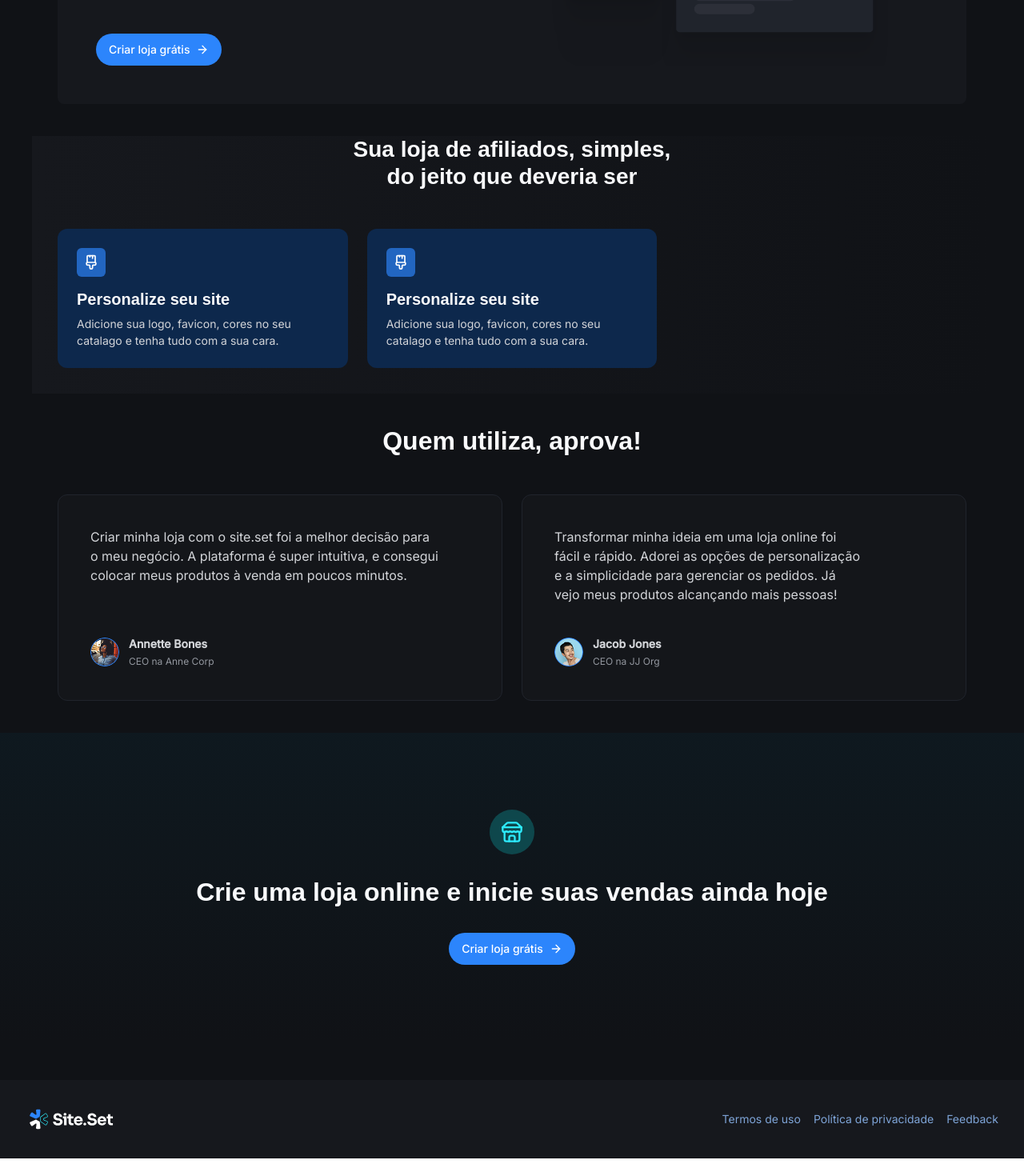
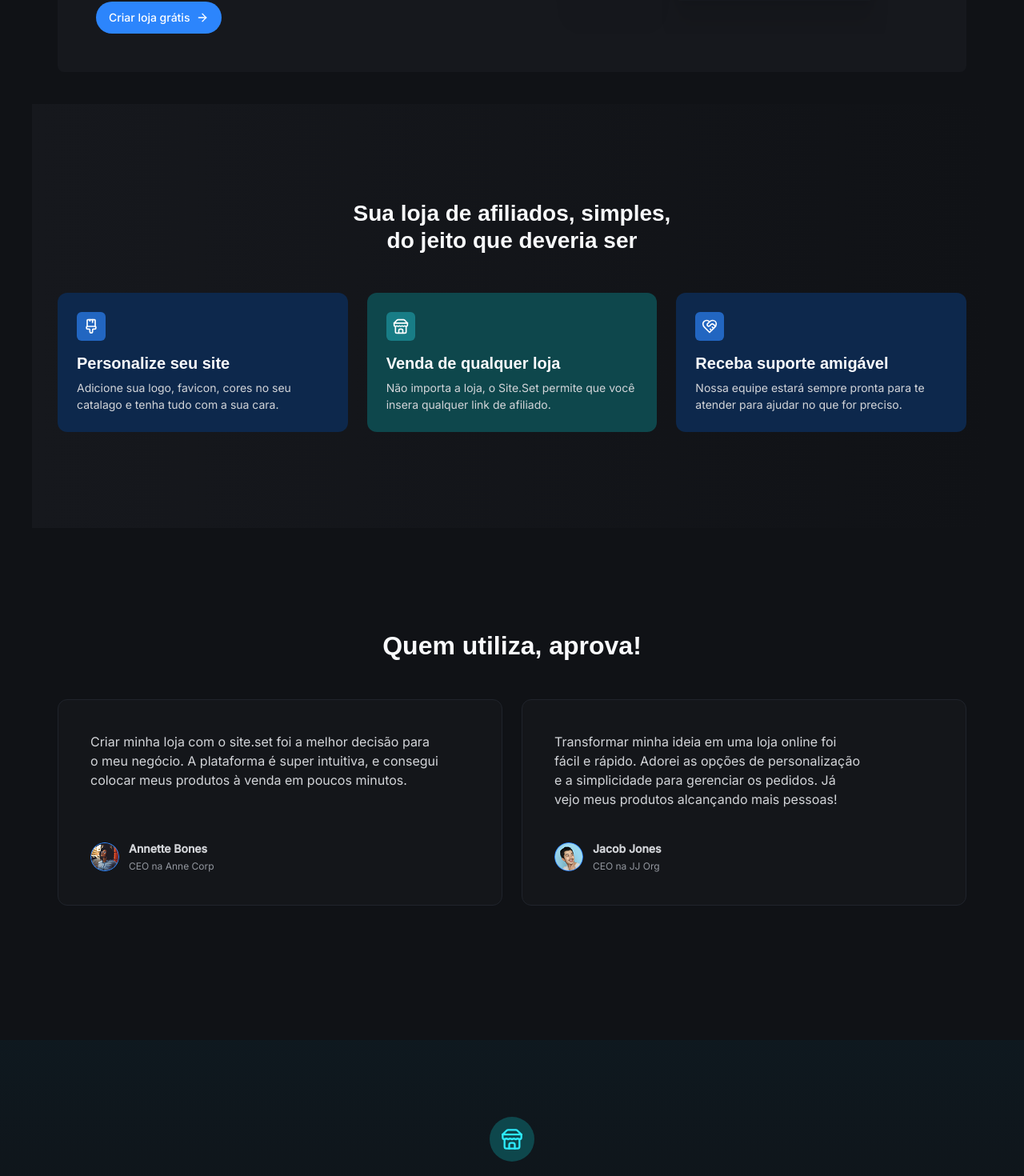
Before and after one commit to lucasBatistaa/rocketseat-nextjs, a Next.js app: page / in a window 1280 px wide. Shown: the part 1240-2710 px from the top of the page at 80% size. Before the commit the page ends 2688 px from the top, so only its background shows below. Built offline with nearby package versions, Linux system fonts and the light colour scheme; a web font is replaced by a local one.

Commit message:
fix: fixed styles of components

```diff
--- a/src/components/customer-story-section/customer-story-section.tsx
+++ b/src/components/customer-story-section/customer-story-section.tsx
@@ -22,7 +22,7 @@ const customerStories = [
 
 export function CustomerStorySection() {
     return (
-        <section className="container py-8 md:py-10">
+        <section className="container py-20 md:pt-32 md:pb-[168px]">
             <div className="flex flex-col items-center gap-8 md:gap-12">
                 <h2 className={`font-sans text-heading-md md:text-heading-xl text-gray-100`}>
                     Quem utiliza, aprova!
--- a/src/components/footer/footer.tsx
+++ b/src/components/footer/footer.tsx
@@ -4,11 +4,11 @@ import { Logo } from "../logo";
 export function Footer() {
     return (
         <footer className="bg-gray-500">
-            <div className="mx-auto max-w-7xl px-4 sm:px-6 lg:px-8">
-                <div className="flex justify-between md:flex-row gap-8 py-8">
+            <div className="mx-auto max-w-7xl px-6 md:px-[200px] py-8">
+                <div className="flex items-start md:items-center justify-between md:flex-row gap-8">
                     <Logo />
 
-                    <nav className="flex flex-col md:flex-row items-center gap-4 text-sm text-blue-100">
+                    <nav className="flex flex-col md:flex-row  gap-3 md:gap-6 text-sm text-blue-100">
                         <Link href='/termos-de-uso' className="hover:text-blue-200">Termos de uso</Link>
                         <Link href='/politica-de-privacidade' className="hover:text-blue-200">Política de privacidade</Link>
                         <Link href='/feedback' className="hover:text-blue-200">Feedback</Link>
--- a/src/components/header/header.tsx
+++ b/src/components/header/header.tsx
@@ -7,8 +7,8 @@ import { ActiveLink } from "../active-link";
 export function Header() {
     return (
         <header className="fixed top-0 z-50 w-full border-b border-white/10 bg-background/95 backdrop-blur supports-[backdrop-filters]:bg-background/60">
-            <div className="mx-auto max-w-7xl px-4 sm:px-6 lg:px-80">
-                <div className="flex h-16 items-center justify-between">
+            <div className=" mx-auto max-w-7xl px-4 md:px-[200px] ">
+                <div className="flex h-20 md:h-24 items-center justify-between">
                     <Logo />
 
                     <nav className="flex items-center gap-6">
--- a/src/components/hero-section/hero-section.tsx
+++ b/src/components/hero-section/hero-section.tsx
@@ -7,10 +7,10 @@ export function HeroSection() {
     return (
         <section className="container relative flex items-center justify-center mt-16">
             <div className="grid grid-cols-1 md:grid-cols-2 gap-8 min-h-[20rem] md:h-[36rem] items-center">
-                <div className="flex flex-col items-center justify-center gap-4 md:items-start lg:items-start">
-                    <h1 className="text-heading-hg text-gray-100 font-sans">Venda seus produtos como afiliado em um único lugar</h1>
+                <div className="flex flex-col items-center justify-center gap-4 md:items-start">
+                    <h1 className="text-heading-hg text-gray-100 font-sans text-center md:text-left">Venda seus produtos como afiliado em um único lugar</h1>
 
-                    <div className="flex flex-col items-center justify-center gap-4 ">
+                    <div className="flex flex-col items-center md:items-start justify-center gap-4 ">
                         <div className="">
                             <div className="flex gap-3 items-center">
                                 <Clock className="text-cyan-100 h-5 w-5" />
@@ -25,8 +25,8 @@ export function HeroSection() {
                             </div>
                         </div>
 
-                        <div className="flex flex-col gap-2 mt-5 items-center md:items-start lg:items-start">
-                            <Button className="rounded-full w-fit" asChild>
+                        <div className="flex flex-col gap-2 mt-5">
+                            <Button className="rounded-full" asChild>
                                 <Link href='/criar-loja'>
                                     Criar loja grátis
                                     <ArrowRight className="text-white" />
--- a/src/components/layout/layout.tsx
+++ b/src/components/layout/layout.tsx
@@ -24,7 +24,7 @@ export default function Layout({ children }: LayoutProps) {
         <div className={`${inter.className} ${ptSansCaption.className}relative flex min-h-screen flex-col bg-gray-700 font-inter`}>
             <Header />
 
-            <main className="flex-1 flex flex-col mt-10 mb-12">
+            <main className="flex-1 flex flex-col  mb-12">
                 {children}
             </main>
 
--- a/src/components/support-section/support-section.tsx
+++ b/src/components/support-section/support-section.tsx
@@ -1,12 +1,12 @@
-import { PaintbrushVertical } from "lucide-react"
+import { HeartHandshake, PaintbrushVertical, Store } from "lucide-react"
 
 export function SupportSection() {
     return (
-        <section className="container pb-8 mdpy-10 bg-gradient-to-r from-gray-500 to-gray-700">
-            <div className="flex flex-col items-center gap-12">
+        <section className="container py-12 md:py-[120px] bg-gradient-to-r from-gray-500 to-gray-700">
+            <div className="flex flex-col items-center gap-8 md:gap-12">
                 <h2 className={`font-sans text-balance text-heading-md md:text-heading-lg md:max-w-[488px] mx-auto text-center text-gray-100`}>Sua loja de afiliados, simples, do jeito que deveria ser</h2>
 
-                <div className="grid gap-6 md:grid-cols-3">
+                <div className="grid gap-4 md:gap-6 md:grid-cols-3">
                     <div className="space-y-4 bg-blue-400 rounded-xl p-6">
                         <div className="bg-blue-300 w-fit p-2 rounded-md">
                             <PaintbrushVertical className="h-5 w-5 text-white" />
@@ -19,15 +19,27 @@ export function SupportSection() {
                         </div>
                     </div>
 
-                    <div className="space-y-4 bg-blue-400 rounded-xl p-6">
-                        <div className="bg-blue-300 w-fit p-2 rounded-md">
-                            <PaintbrushVertical className="h-5 w-5 text-white" />
+                    <div className="space-y-4 bg-cyan-300 rounded-xl p-6">
+                        <div className="bg-cyan-200 w-fit p-2 rounded-md">
+                            <Store className="h-5 w-5 text-white" />
                         </div>
 
                         <div className="space-y-2">
-                            <h3 className="text-heading-sm text-gray-100 font-sans">Personalize seu site</h3>
+                            <h3 className="text-heading-sm text-gray-100 font-sans">Venda de qualquer loja</h3>
 
-                            <p className="text-body-sm text-gray-200">Adicione sua logo, favicon, cores no seu catalago e tenha tudo com a sua cara.</p>
+                            <p className="text-body-sm text-gray-200">Não importa a loja, o Site.Set permite que você insera qualquer link de afiliado.</p>
+                        </div>
+                    </div>
+
+                    <div className="space-y-4 bg-blue-400 rounded-xl p-6">
+                        <div className="bg-blue-300 w-fit p-2 rounded-md">
+                            <HeartHandshake className="h-5 w-5 text-white" />
+                        </div>
+
+                        <div className="space-y-2">
+                            <h3 className="text-heading-sm text-gray-100 font-sans">Receba suporte amigável</h3>
+
+                            <p className="text-body-sm text-gray-200">Nossa equipe estará sempre pronta para te atender para ajudar no que for preciso.</p>
                         </div>
                     </div>
                 </div>
```
